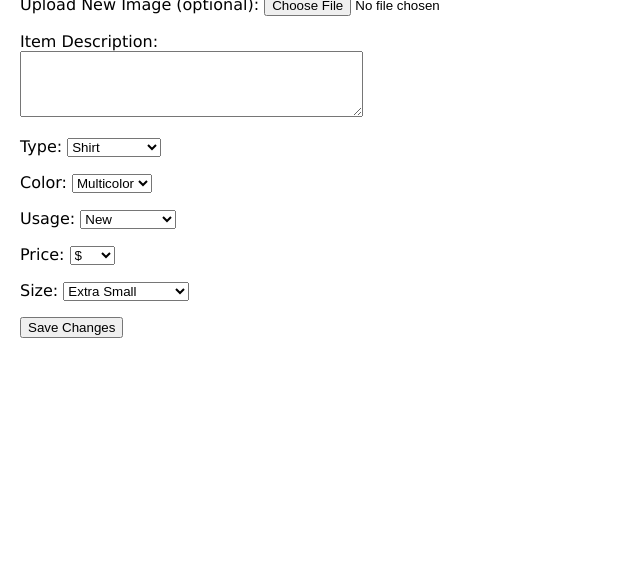
After one commit to isabellafurst/TradeYourStyle, a Flask app: template templates/edit_listing.html in a window 1280 px wide. The commit adds this page. Shown: the part 224-800 px from the top of the page, without its empty margins (0-640 px from the left). Run offline with Flask 3, Linux system fonts and the light colour scheme; the template is opened without the code that fills it, so the values that code supplies are empty.

Commit message:
Edit listing functionality added + some CSS fixes

```diff
--- a/app.py
+++ b/app.py
@@ -377,6 +377,59 @@ def add_listing():
 
     return render_template('add_listing.html', user = user)
 
+@app.route('/edit-listing/<int:lis_id>', methods=['GET', 'POST'])
+def edit_listing(lis_id):
+    if "username" not in session:
+        flash("You need to log in to edit listings.")
+        return redirect(url_for('index'))
+
+    uid = session['uid']
+    conn = dbi.connect()
+    curs = dbi.dict_cursor(conn)
+
+    curs.execute('select * from listing where lis_id = %s and uid = %s', (lis_id, uid))
+    listing = curs.fetchone()
+
+    if not listing:
+        flash("You cannot edit this listing.")
+        return redirect(url_for('bio'))
+
+    if request.method == 'POST':
+        item_desc = request.form.get('description')
+        item_type = request.form.get('type')
+        item_color = request.form.get('color')
+        item_usage = request.form.get('usage')
+        item_price = request.form.get('price')
+        item_size = request.form.get('size')
+
+        if not item_desc or not item_type or not item_price:
+            flash("Fill out all required fields.")
+            return redirect(url_for('edit_listing', lis_id=lis_id))
+
+        curs.execute('''
+            update listing
+            set item_desc = %s, item_type = %s, item_color = %s, item_usage = %s, item_price = %s, item_size = %s
+            where lis_id = %s AND uid = %s
+        ''', (item_desc, item_type, item_color, item_usage, item_price, item_size, lis_id, uid))
+        file = request.files.get('image')
+        if file and file.filename:
+            user_filename = file.filename
+            if allowed_file(user_filename):
+                ext = user_filename.split('.')[-1]
+                filename = secure_filename(f'{uid}_{lis_id}.{ext}')
+                file.save(os.path.join(app.config['UPLOAD_FOLDER'], filename))
+                curs.execute('''
+                    update listing set item_image = %s where lis_id = %s
+                ''', (filename, lis_id))
+            else:
+                flash("Invalid file format. Please try another image file.")
+                return redirect(url_for('edit_listing', lis_id=lis_id))
+        conn.commit()
+        flash("Listing updated successfully!")
+        return redirect(url_for('bio'))
+
+    return render_template('edit_listing.html', listing=listing)
+
 def allowed_file(filename):
     """
     Helper Function: checks if the user uploaded file has an allowed extension (png, jpg, jpeg)
--- a/static/style.css
+++ b/static/style.css
@@ -75,12 +75,12 @@ div.listing-details2 p{
     margin-right: 10px;
 }
 
-div.image > img {
+div.listing-card-0 img,
+div.listing-card-1 img {
     max-width: 100%;
-    max-height: auto;
-    object-fit: contain;
-    display: block;
-    margin: auto;
+    max-height: 200px;
+    object-fit: cover;
+    margin-bottom: 5%;
 }
 
 /* for a simple navbar. Talk to Scott if you want drop-downs. */
--- a/templates/bio_page.html
+++ b/templates/bio_page.html
@@ -11,7 +11,7 @@
 <p>Number of Listings: {{list_num}}</p>
 
 <form id="editform" method="POST" action="{{url_for('edit_bio')}}">
-    <button type="submit">Edit</button>
+    <button type="submit">Edit Profile</button>
   </form>
 
 <h3>Your Listings:</h3>
@@ -43,6 +43,9 @@
     </form>
     {% endif %}
 
+    <form action="{{ url_for('edit_listing', lis_id=listing['lis_id']) }}" method="GET">
+        <button type="submit" class="btn btn-primary">Edit</button>
+    </form>
     </div>
 </div>
 
--- /dev/null
+++ b/templates/edit_listing.html
@@ -0,0 +1,85 @@
+{% extends "base.html" %}
+
+{% block main_content %}
+
+<h2>Edit Listing: </h2>
+
+<form action="{{ url_for('edit_listing', lis_id=listing.lis_id) }}" method="POST" enctype="multipart/form-data">
+    <p><label>Current Image:</label><br>
+        <img src="{{ url_for('image', id=listing.lis_id) }}" alt="Listing Image" width="150">
+    </p>
+
+    <p><label>Upload New Image (optional):</label>
+        <input type="file" name="image">
+    </p>
+
+    <p><label>Item Description: <br>
+        <textarea name="description" rows="4" cols="40">{{ listing.item_desc }}</textarea>
+    </label></p>
+
+    <p><label>Type:
+        <select name="type">
+            <option value="shirt" {% if listing.item_type == "shirt" %}selected{% endif %}>Shirt</option>
+            <option value="pants" {% if listing.item_type == "pants" %}selected{% endif %}>Pants</option>
+            <option value="shorts" {% if listing.item_type == "shorts" %}selected{% endif %}>Shorts</option>
+            <option value="skirt" {% if listing.item_type == "skirt" %}selected{% endif %}>Skirt</option>
+            <option value="outerwear" {% if listing.item_type == "outerwear" %}selected{% endif %}>Outerwear</option>
+            <option value="shoes" {% if listing.item_type == "shoes" %}selected{% endif %}>Shoes</option>
+            <option value="accessories" {% if listing.item_type == "accessories" %}selected{% endif %}>Accessories</option>
+            <option value="dress" {% if listing.item_type == "dress" %}selected{% endif %}>Dress</option>
+            <option value="other" {% if listing.item_type == "other" %}selected{% endif %}>Other</option>
+        </select>
+    </label></p>
+
+    <p><label>Color:
+        <select name="color">
+            <option value="multicolor" {% if listing.item_color == "multicolor" %}selected{% endif %}>Multicolor</option>
+            <option value="black" {% if listing.item_color == "black" %}selected{% endif %}>Black</option>
+            <option value="white" {% if listing.item_color == "white" %}selected{% endif %}>White</option>
+            <option value="brown" {% if listing.item_color == "brown" %}selected{% endif %}>Brown</option>
+            <option value="gray" {% if listing.item_color == "gray" %}selected{% endif %}>Gray</option>
+            <option value="red" {% if listing.item_color == "red" %}selected{% endif %}>Red</option>
+            <option value="orange" {% if listing.item_color == "orange" %}selected{% endif %}>Orange</option>
+            <option value="yellow" {% if listing.item_color == "yellow" %}selected{% endif %}>Yellow</option>
+            <option value="green" {% if listing.item_color == "green" %}selected{% endif %}>Green</option>
+            <option value="blue" {% if listing.item_color == "blue" %}selected{% endif %}>Blue</option>
+            <option value="purple" {% if listing.item_color == "purple" %}selected{% endif %}>Purple</option>
+            <option value="pink" {% if listing.item_color == "pink" %}selected{% endif %}>Pink</option>
+            <option value="gold" {% if listing.item_color == "gold" %}selected{% endif %}>Gold</option>
+            <option value="silver" {% if listing.item_color == "silver" %}selected{% endif %}>Silver</option>
+        </select>
+    </label></p>
+
+    <p><label>Usage:
+        <select name="usage">
+            <option value="new" {% if listing.item_usage == "new" %}selected{% endif %}>New</option>
+            <option value="like-new" {% if listing.item_usage == "like-new" %}selected{% endif %}>Like New</option>
+            <option value="well-loved" {% if listing.item_usage == "well-loved" %}selected{% endif %}>Well Loved</option>
+            <option value="needs work" {% if listing.item_usage == "needs work" %}selected{% endif %}>Needs Work</option>
+            <option value="trash it" {% if listing.item_usage == "trash it" %}selected{% endif %}>Trash It</option>
+        </select>
+    </label></p>
+
+    <p><label>Price:
+        <select name="price">
+            <option value="$" {% if listing.item_price == "$" %}selected{% endif %}>$</option>
+            <option value="$$" {% if listing.item_price == "$$" %}selected{% endif %}>$$</option>
+            <option value="$$$" {% if listing.item_price == "$$$" %}selected{% endif %}>$$$</option>
+        </select>
+    </label></p>
+
+    <p><label>Size:
+        <select name="size">
+            <option value="XS" {% if listing.item_size == "XS" %}selected{% endif %}>Extra Small</option>
+            <option value="S" {% if listing.item_size == "S" %}selected{% endif %}>Small</option>
+            <option value="M" {% if listing.item_size == "M" %}selected{% endif %}>Medium</option>
+            <option value="L" {% if listing.item_size == "L" %}selected{% endif %}>Large</option>
+            <option value="XL" {% if listing.item_size == "XL" %}selected{% endif %}>Extra Large</option>
+            <option value="XXL" {% if listing.item_size == "XXL" %}selected{% endif %}>Extra Extra Large</option>
+        </select>
+    </label></p>
+
+    <button type="submit">Save Changes</button>
+</form>
+
+{% endblock %}
--- a/templates/main.html
+++ b/templates/main.html
@@ -22,7 +22,7 @@
 
             <!-- Conditionally Display SOLD Label -->
             {% if listing['item_status'] == 0 %}
-                <span class="sold-la`bel">SOLD</span>  <!-- Add SOLD label when item is sold -->
+                <span class="sold-label">SOLD</span>  <!-- Add SOLD label when item is sold -->
             {% endif %}
 
             <a href="{{ url_for('view_comments', lis_id=listing['lis_id']) }}">View Comments</a>
```
Also changed, not shown: uploads/9_9.png.
